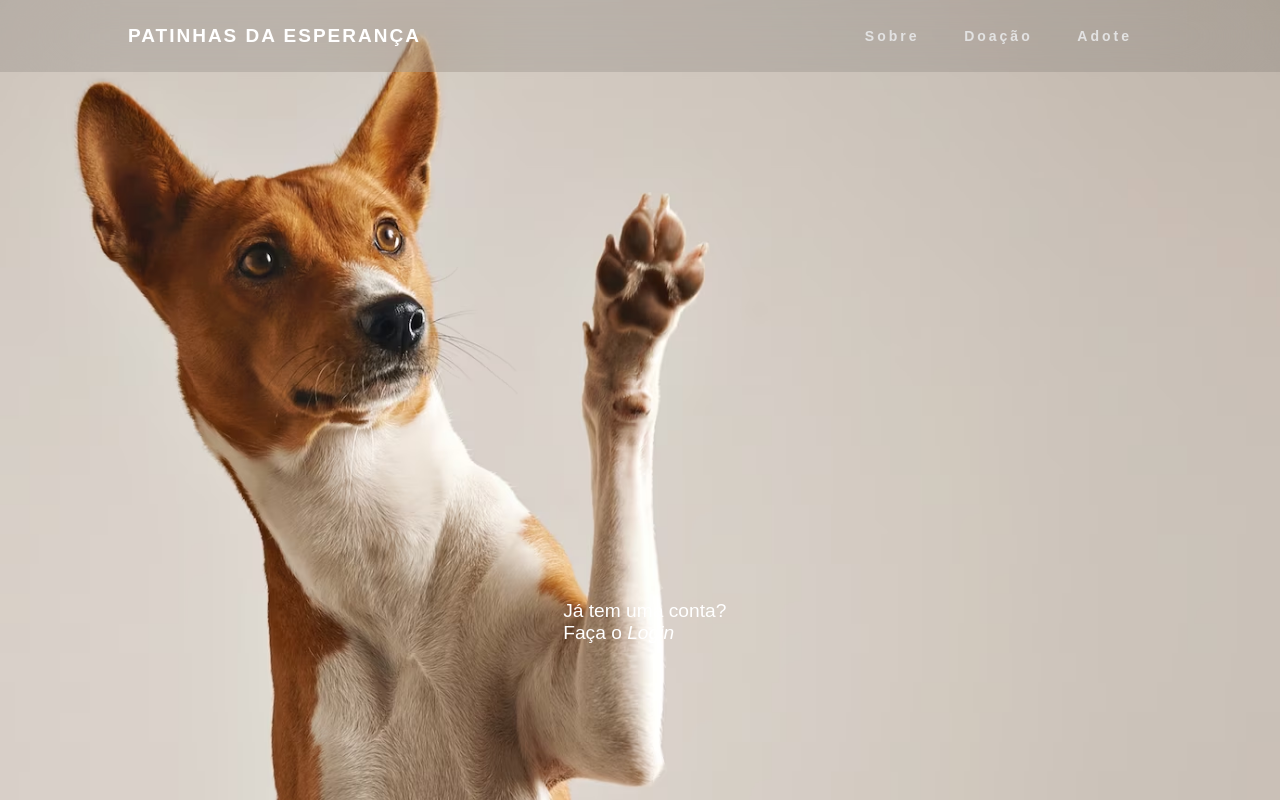
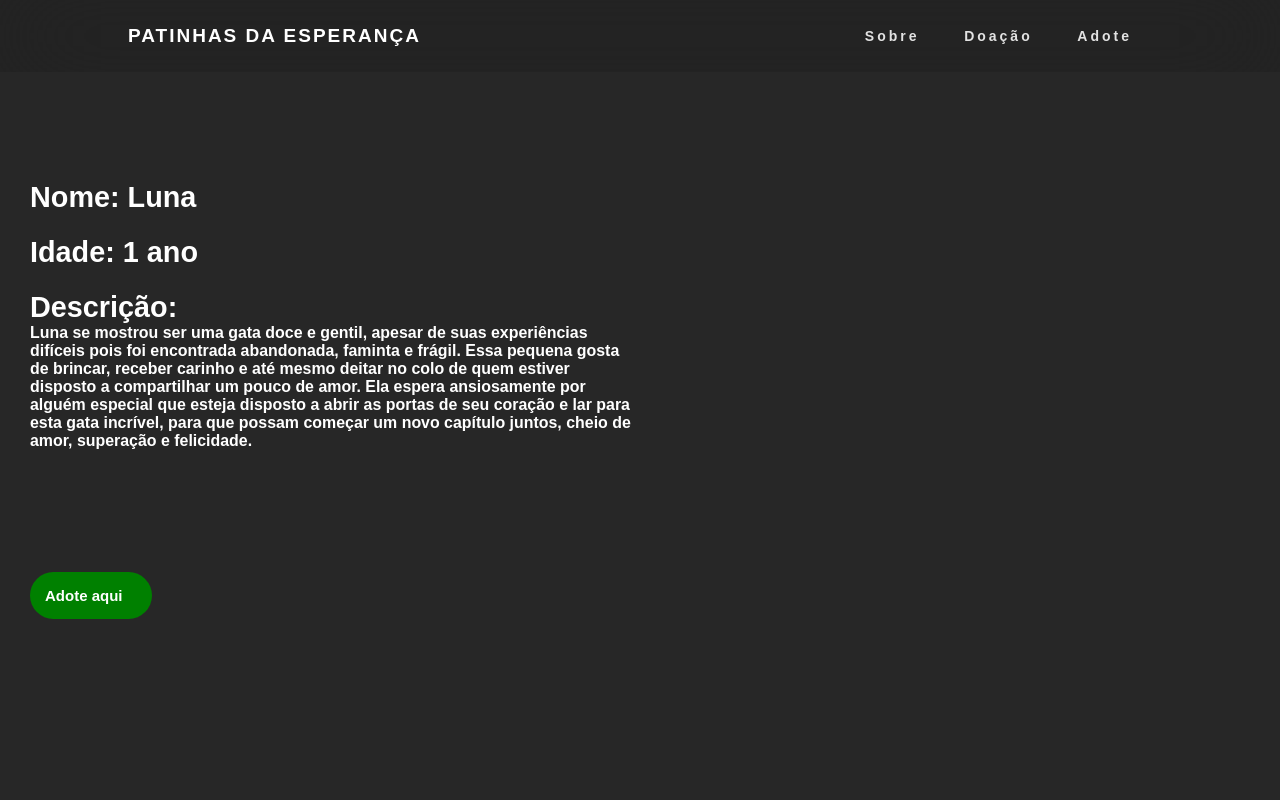
Before and after one commit to Denyver/patinhas-da-esperanca, a plain HTML site: page html/animais/pagina_animais/pagcachorro2.html in a window 1280 px wide. Drawn offline with Linux system fonts and the light colour scheme.

Commit message:
pag atualizada

```diff
--- a/html/animais/pagina_animais/pagcachorro2.html
+++ b/html/animais/pagina_animais/pagcachorro2.html
@@ -4,21 +4,24 @@
     <meta charset="UTF-8" />
     <meta http-equiv="X-UA-Compatible" content="IE=edge" />
     <meta name="viewport" content="width=device-width, initial-scale=1.0" />
-    <meta name="description" content="Um site de um jogo RPG de Mesa, que irá te impressionar!">
+    <meta
+      name="description"
+      content="Um site de um jogo RPG de Mesa, que irá te impressionar!"
+    />
     <title>Patinhas da Esperança</title>
     <link rel="stylesheet" href="/css/style.css" />
     <link rel="stylesheet" href="/css/Estilo_do_menu.css" />
+    <link rel="stylesheet" href="/css/pag_adote.css">
     <style>
       body {
         background-repeat: no-repeat;
         background-attachment: fixed;
         background-size: cover;
-        background-image: url('/img/wallpaper1.avif');
 
-        .title{
+        .title {
           color: white;
         }
-        .box{
+        .box {
           color: white;
           position: absolute;
           top: 50%;
@@ -29,53 +32,57 @@
           border-radius: 20px;
           width: 20%;
         }
-        legend{
+        legend {
           border: 1px solid rgb(255, 255, 255);
           padding: 10px;
           text-align: center;
           background-color: #0d0d13;
           border-radius: 7px;
         }
-        #conta{
+        #conta {
           position: fixed;
           top: 600px;
           left: 44%;
           width: 200px;
         }
-        .inputbox{
+        .inputbox {
           position: relative;
           margin: 10px;
         }
-        .inputUser{
+        .inputUser {
           background: none;
           border: none;
-            border-bottom: 1px solid rgb(255, 255, 255);outline: none;
+          border-bottom: 1px solid rgb(255, 255, 255);
+          outline: none;
           color: white;
           font-size: 15px;
           width: 100%;
           letter-spacing: 2px; /*espaço entre as letras*/
         }
-        .labelInput{
+        .labelInput {
           position: absolute;
           top: 0px;
           left: 0px;
           pointer-events: none; /*qualquer lugar que clicar, vai executar a ação do input*/
-            transition: .5s;
+          transition: 0.5s;
         }
         .inputUser:focus ~ .labelInput,
-        .inputUser:valid ~ .labelInput{ /*focus = quando der o foco pro inputUser ele vai executar uma ação*/
+        .inputUser:valid ~ .labelInput {
+          /*focus = quando der o foco pro inputUser ele vai executar uma ação*/
           top: -20px;
           font-size: 12px;
         }
-        #data_nascimento{
+        #data_nascimento {
           border: none;
           padding: 8px;
           border-radius: 10px; /*deixa as bordas mais redondas*/
           outline: none; /*retira as bordas externas*/
           font-size: 15px;
         }
-        #submit{
-            background-image: linear-gradient(to right rgb(39, 39, 39) rgb(255, 255, 255));
+        #submit {
+          background-image: linear-gradient(
+            to right rgb(39, 39, 39) rgb(255, 255, 255)
+          );
           width: 100%;
           border-radius: 14px;
           border: none;
@@ -84,15 +91,17 @@
           cursor: pointer; /*Ao passar o cursor do mouse, apenas muda o ícone*/
           margin-top: 18px;
         }
-        #submit:hover{ /*hover faz cria umaação ao passar o mouse*/
-            background-image: linear-gradient(to right rgb(9, 9, 9) rgb(169, 169, 169));
+        #submit:hover {
+          /*hover faz cria umaação ao passar o mouse*/
+          background-image: linear-gradient(
+            to right rgb(9, 9, 9) rgb(169, 169, 169)
+          );
         }
-        #fieldset{
+        #fieldset {
           border-radius: 10px;
         }
-        #checkbox{
+        #checkbox {
           margin-left: 22%;
-
         }
       }
     </style>
@@ -104,12 +113,15 @@
       <div class="Estilo_do_menu">
         <h4>
           <a href="/html/index.html" rel="noopener noreferrer">
-            Patinhas da Esperança</a>
+            Patinhas da Esperança</a
+          >
         </h4>
       </div>
       <ul class="link">
         <li>
           <a href="/html/sobre.html">Sobre</a>
+        </li>
+
         <li>
           <a href="/html/doação.html">Doação</a>
         </li>
@@ -125,7 +137,24 @@
     </nav>
     <script src="/js/pj.js"></script>
 
-  <p id="conta">Já tem uma conta? Faça o <a href="/html/login.html"><i>Login</i></a></p>
-
+    <section class="index-pag">
+      <h1>Nome: Luna</h1>
+      <br>
+      <h1>Idade: 1 ano</h1>
+      <br>
+      <h1>Descrição:</h1>
+      <h5>
+        Luna se mostrou ser uma gata doce e gentil, apesar de suas experiências
+        difíceis pois foi encontrada abandonada, faminta e frágil. Essa pequena
+        gosta de brincar, receber carinho e até mesmo deitar no colo de quem
+        estiver disposto a compartilhar um pouco de amor. Ela espera
+        ansiosamente por alguém especial que esteja disposto a abrir as portas
+        de seu coração e lar para esta gata incrível, para que possam começar um
+        novo capítulo juntos, cheio de amor, superação e felicidade.
+      </h5>
+      <button class="buttonpag" onclick="location.href='/html/adote.html'">
+        Adote aqui
+      </button>
+    </section>
   </body>
 </html>
```
Also changed, not shown: html/animais/pagina_animais/pagcachorro1.html (+2 -2 lines), html/animais/pagina_animais/pagcachorro3.html (+52 -23 lines), html/animais/pagina_animais/pagcachorro4.html (+52 -23 lines), html/animais/pagina_animais/pagcachorro5.html (+52 -23 lines), html/animais/pagina_animais/pagcachorro6.html (+52 -23 lines), html/index.html (+4 -4 lines). Lines whose indentation alone changed are shown as unchanged.
